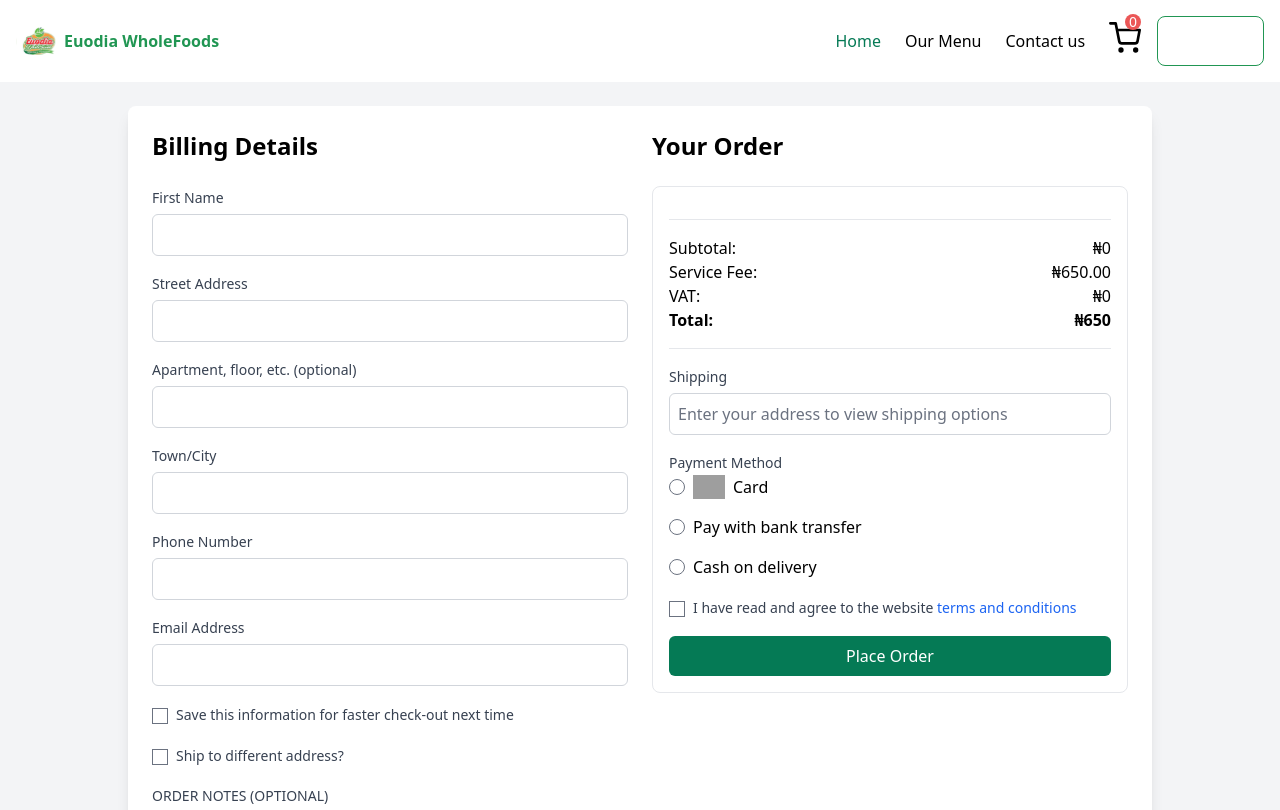
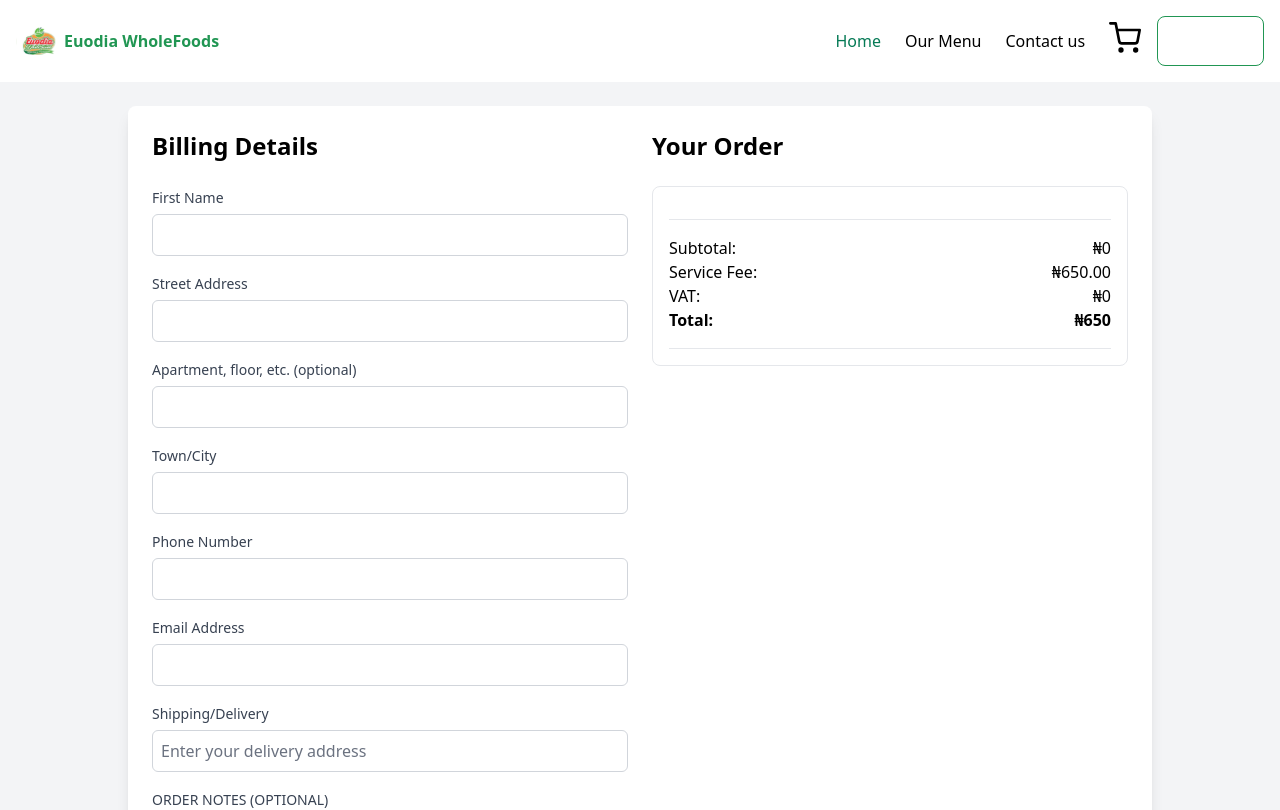
Before and after one commit to Beemhuse/euodia_foods, a Next.js app: page /checkout in a window 1280 px wide. Shown: the top 810 px of the page. Built offline with nearby package versions, Linux system fonts and the light colour scheme; grey boxes are pictures that could not be loaded; a web font is replaced by a local one.

Commit message:
fix: working on the payment success screen

```diff
--- a/app/cart/page.jsx
+++ b/app/cart/page.jsx
@@ -37,8 +37,8 @@ console.log(cartItems);
                     <Image
                       src={item?.image?.asset?.url}
                       alt={item.name}
-                      width={80}
-                      height={80}
+                      width={100}
+                      height={100}
                       className="w-10 h-10 mr-2 object-cover"
                     />
                     {item.title}
--- a/app/checkout/page.jsx
+++ b/app/checkout/page.jsx
@@ -7,19 +7,19 @@ import { handleGenericError } from "@/utils/errorHandler";
 import axios from "axios";
 import React, { useState } from "react";
 import { useForm } from "react-hook-form";
-import { useSelector } from "react-redux";
+import { useSelector, useDispatch } from "react-redux";
 import { toast } from "react-toastify";
 
 const Checkout = () => {
   const { cartItems } = useSelector((state) => state.cart);
   //   const isLoggedIn = useLoggedInStatus();
-const [loading, setLoading] = useState(false)
+  const dispatch = useDispatch();
+  const [loading, setLoading] = useState(false);
   const {
     register,
     handleSubmit,
     formState: { errors },
   } = useForm();
-
 
   const calculateSubtotal = () => {
     return cartItems.reduce((acc, item) => acc + item.price * item.quantity, 0);
@@ -34,17 +34,15 @@ const {
   };
   const handleCheckout = async (data) => {
     try {
-
-
-      if ( data.firstName!== "") {
-        // setLoading(true);
+      if (data.firstName !== "") {
+        setLoading(true);
 
         await axios
-          .post("/api/order", {...data, amount:calculateTotal() })
+          .post("/api/order", { cartItems, ...data, amount: calculateTotal() })
 
           .then((res) => {
-            // setLoading(false);
-            dispatch(clearCart())
+            setLoading(false);
+            dispatch(clearCart());
             // handleShowCart()
             console.log(res);
 
@@ -53,7 +51,6 @@ const {
             console.log(paymentLink);
             if (paymentLink) {
               window.location.href = paymentLink;
-
             }
           });
       } else {
@@ -66,9 +63,8 @@ const {
         position: "top-right",
         duration: 3000,
       });
-    //   setLoading(false);
+      setLoading(false);
       //   handleShowCart()
-
 
       console.error("Error handling checkout:", error);
     }
@@ -81,121 +77,163 @@ const {
             <div className="grid grid-cols-1 md:grid-cols-2 gap-6">
               <div>
                 <h2 className="text-2xl font-bold mb-6">Billing Details</h2>
-                <form onSubmit={handleSubmit(handleCheckout)} className="space-y-4">
+                <form
+                  onSubmit={handleSubmit(handleCheckout)}
+                  className="space-y-4"
+                >
                   <div className="mb-4">
-        <label className="block text-sm font-medium text-gray-700" htmlFor="firstName">
+                    <label
+                      className="block text-sm font-medium text-gray-700"
+                      htmlFor="firstName"
+                    >
                       First Name
                     </label>
                     <input
                       type="text"
                       id="firstName"
-          {...register('firstName', { required: 'First Name is required' })}
+                      {...register("fullName", {
+                        required: "Full Name is required",
+                      })}
                       className="mt-1 block w-full p-2 border border-gray-300 rounded-md"
                     />
-        {errors.firstName && <p className="text-red-600">{errors.firstName.message}</p>}
+                    {errors.firstName && (
+                      <p className="text-red-600">{errors.firstName.message}</p>
+                    )}
                   </div>
 
                   <div className="mb-4">
-        <label className="block text-sm font-medium text-gray-700" htmlFor="streetAddress">
+                    <label
+                      className="block text-sm font-medium text-gray-700"
+                      htmlFor="streetAddress"
+                    >
                       Street Address
                     </label>
                     <input
                       type="text"
                       id="streetAddress"
-          {...register('streetAddress', { required: 'Street Address is required' })}
+                      {...register("streetAddress", {
+                        required: "Street Address is required",
+                      })}
                       className="mt-1 block w-full p-2 border border-gray-300 rounded-md"
                     />
-        {errors.streetAddress && <p className="text-red-600">{errors.streetAddress.message}</p>}
+                    {errors.streetAddress && (
+                      <p className="text-red-600">
+                        {errors.streetAddress.message}
+                      </p>
+                    )}
                   </div>
 
                   <div className="mb-4">
-        <label className="block text-sm font-medium text-gray-700" htmlFor="apartment">
+                    <label
+                      className="block text-sm font-medium text-gray-700"
+                      htmlFor="apartment"
+                    >
                       Apartment, floor, etc. (optional)
                     </label>
                     <input
                       type="text"
                       id="apartment"
-          {...register('apartment')}
+                      {...register("apartment")}
                       className="mt-1 block w-full p-2 border border-gray-300 rounded-md"
                     />
                   </div>
 
                   <div className="mb-4">
-        <label className="block text-sm font-medium text-gray-700" htmlFor="townCity">
+                    <label
+                      className="block text-sm font-medium text-gray-700"
+                      htmlFor="townCity"
+                    >
                       Town/City
                     </label>
                     <input
                       type="text"
                       id="townCity"
-          {...register('townCity', { required: 'Town/City is required' })}
+                      {...register("townCity", {
+                        required: "Town/City is required",
+                      })}
                       className="mt-1 block w-full p-2 border border-gray-300 rounded-md"
                     />
-        {errors.townCity && <p className="text-red-600">{errors.townCity.message}</p>}
+                    {errors.townCity && (
+                      <p className="text-red-600">{errors.townCity.message}</p>
+                    )}
                   </div>
 
                   <div className="mb-4">
-        <label className="block text-sm font-medium text-gray-700" htmlFor="phoneNumber">
+                    <label
+                      className="block text-sm font-medium text-gray-700"
+                      htmlFor="phoneNumber"
+                    >
                       Phone Number
                     </label>
                     <input
                       type="text"
                       id="phoneNumber"
-          {...register('phoneNumber', { required: 'Phone Number is required' })}
+                      {...register("phoneNumber", {
+                        required: "Phone Number is required",
+                      })}
                       className="mt-1 block w-full p-2 border border-gray-300 rounded-md"
                     />
-        {errors.phoneNumber && <p className="text-red-600">{errors.phoneNumber.message}</p>}
+                    {errors.phoneNumber && (
+                      <p className="text-red-600">
+                        {errors.phoneNumber.message}
+                      </p>
+                    )}
                   </div>
 
+
                   <div className="mb-4">
-        <label className="block text-sm font-medium text-gray-700" htmlFor="email">
+                    <label
+                      className="block text-sm font-medium text-gray-700"
+                      htmlFor="email"
+                    >
                       Email Address
                     </label>
                     <input
                       type="email"
                       id="email"
-          {...register('email', { required: 'Email Address is required' })}
+                      {...register("email", {
+                        required: "Email Address is required",
+                      })}
                       className="mt-1 block w-full p-2 border border-gray-300 rounded-md"
                     />
-        {errors.email && <p className="text-red-600">{errors.email.message}</p>}
+                    {errors.email && (
+                      <p className="text-red-600">{errors.email.message}</p>
+                    )}
+                  </div>
+                  <div className="my-4">
+                    <label className="block text-sm font-medium text-gray-700">
+                      Shipping/Delivery
+                    </label>
+                    <input
+                      type="text"
+                      {...register("deliveryAddress", {
+                        required: "Delivery Address is required",
+                      })}
+                      className="mt-1 block w-full p-2 border border-gray-300 rounded-md"
+                      placeholder="Enter your delivery address "
+                    />
                   </div>
 
-      <div className="mb-4">
-        <input
-          type="checkbox"
-          id="saveInfo"
-          {...register('saveInfo')}
-          className="mr-2"
-        />
-        <label htmlFor="saveInfo" className="text-sm text-gray-700">
-          Save this information for faster check-out next time
-        </label>
-      </div>
 
                   <div className="mb-4">
-        <input
-          type="checkbox"
-          id="shipToDifferentAddress"
-          {...register('shipToDifferentAddress')}
-          className="mr-2"
-        />
-        <label htmlFor="shipToDifferentAddress" className="text-sm text-gray-700">
-          Ship to different address?
-        </label>
-      </div>
-
-      <div className="mb-4">
-        <label className="block text-sm font-medium text-gray-700" htmlFor="orderNotes">
+                    <label
+                      className="block text-sm font-medium text-gray-700"
+                      htmlFor="orderNotes"
+                    >
                       ORDER NOTES (OPTIONAL)
                     </label>
                     <textarea
                       id="orderNotes"
-          {...register('orderNotes')}
+                      {...register("orderNotes")}
                       className="mt-1 block w-full p-2 border border-gray-300 rounded-md"
                     />
                   </div>
 
-      <button type="submit" className="w-full bg-green-600 text-white p-2 rounded-md">
-       {loading ? "loading...": "Place Order"}
+                  <button
+                    type="submit"
+                    className="w-full bg-green-600 text-white p-2 rounded-md"
+                  >
+                    {loading ? "loading..." : "Place Order"}
                   </button>
                 </form>
               </div>
@@ -236,17 +274,8 @@ const {
                     </div>
                   </div>
                   <hr />
-                  <div className="my-4">
-                    <label className="block text-sm font-medium text-gray-700">
-                      Shipping
-                    </label>
-                    <input
-                      type="text"
-                      className="mt-1 block w-full p-2 border border-gray-300 rounded-md"
-                      placeholder="Enter your address to view shipping options"
-                    />
-                  </div>
-                  <div className="my-4">
+
+                  {/* <div className="my-4">
                     <label className="block text-sm font-medium text-gray-700">
                       Payment Method
                     </label>
@@ -279,26 +308,7 @@ const {
                       />
                       <span>Cash on delivery</span>
                     </div>
-                  </div>
-                  <div className="mb-4">
-                    <input
-                      type="checkbox"
-                      id="termsConditions"
-                      className="mr-2"
-                    />
-                    <label
-                      htmlFor="termsConditions"
-                      className="text-sm text-gray-700"
-                    >
-                      I have read and agree to the website{" "}
-                      <a href="#" className="text-blue-600">
-                        terms and conditions
-                      </a>
-                    </label>
-                  </div>
-                  <button className="w-full bg-green-600 text-white p-2 rounded-md">
-                    Place Order
-                  </button>
+                  </div> */}
                 </div>
               </div>
             </div>
--- a/components/layout/Navbar.jsx
+++ b/components/layout/Navbar.jsx
@@ -45,10 +45,13 @@ const router = useRouter()
             <Link href="/cart">
             <button className="hover:text-green-800 relative">
               <FiShoppingCart className="text-xl" />
+              {
+                totalQuantities === 0 ? null :
               <p className='absolute -top-2 right-0 bg-red h-4 w-4 text-white flex items-center justify-center p-1 text-sm rounded-full' >
 
-              {totalQuantities}
+              { totalQuantities}
               </p>
+              }
             </button>
             </Link>
             {
```
Also changed, not shown: app/api/location/route.js (added, +36 -0 lines), app/api/order/route.js (+4 -7 lines), app/api/verify/route.js (added, +23 -0 lines), app/success/page.jsx (added, +69 -0 lines), utils/lib/checkUser.js (added, +26 -0 lines), utils/sanity/client.js (+25 -6 lines). Lines whose indentation alone changed are shown as unchanged.
